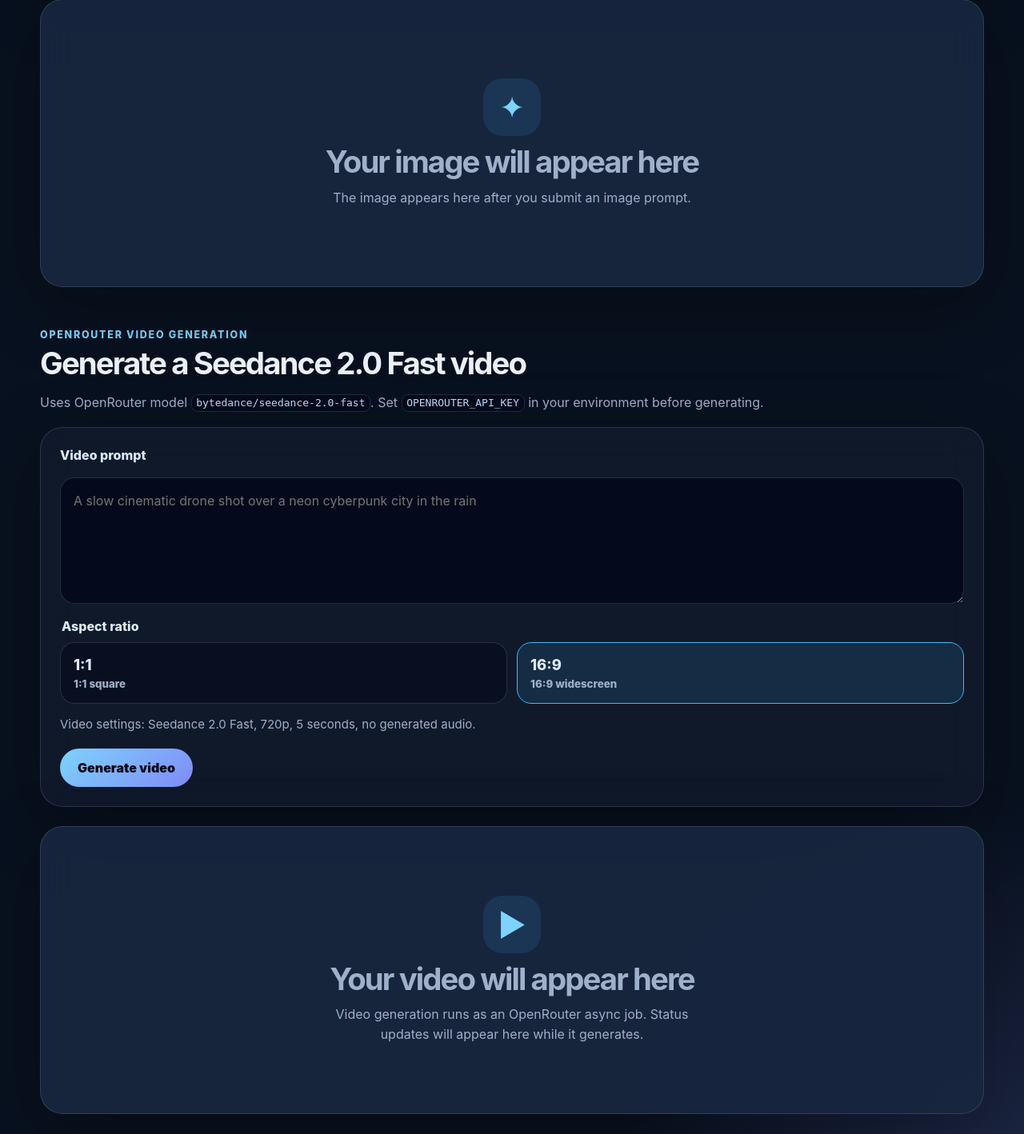
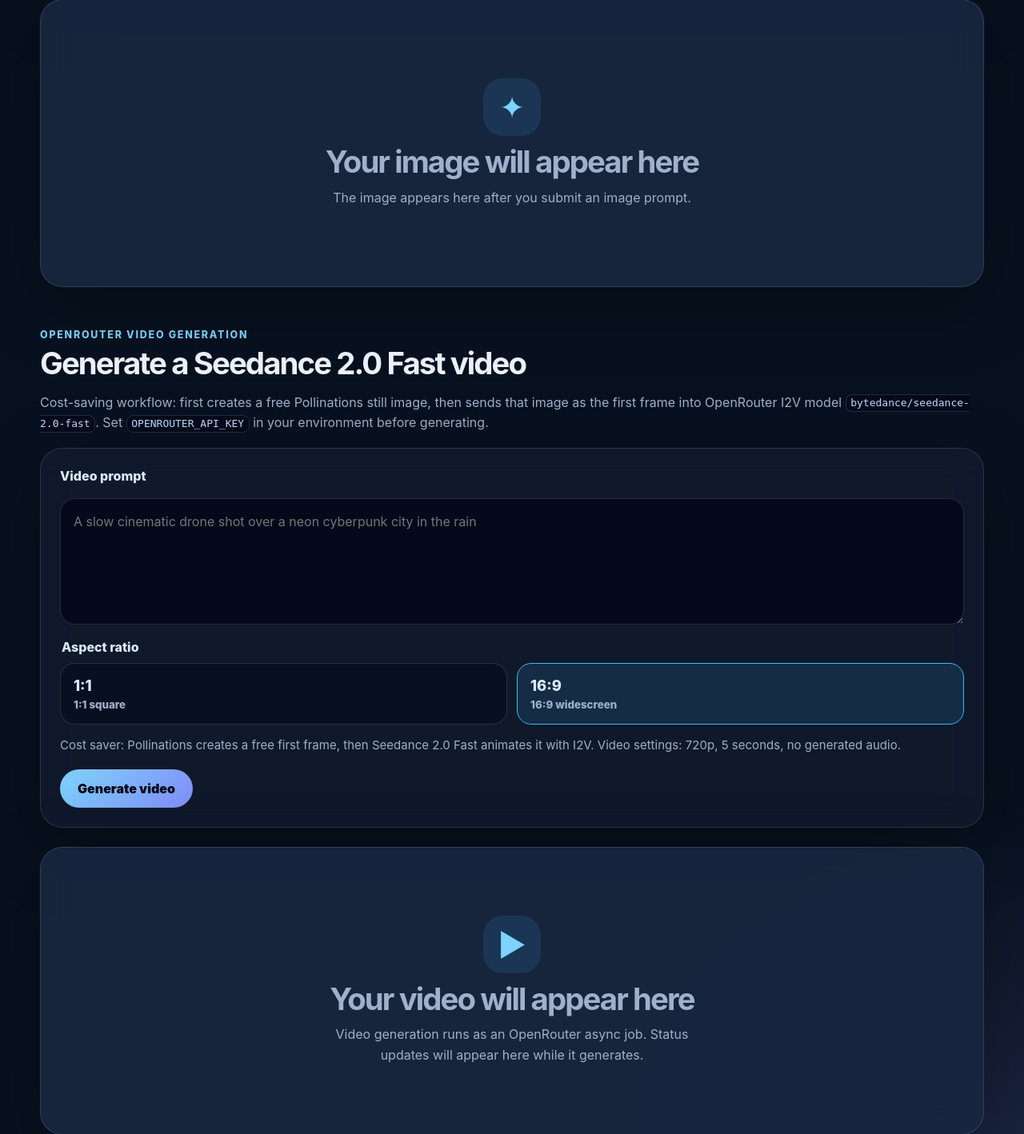
Before and after one commit to NoelVFX/TexttoImage, a Flask app: page / in a window 1280 px wide. Shown: the part 896-2314 px from the top of the page at 80% size. Run offline with Flask 3, Linux system fonts and the light colour scheme.

Commit message:
Use Pollinations start frames for I2V

```diff
--- a/OpenRouterVideo.py
+++ b/OpenRouterVideo.py
@@ -82,9 +82,15 @@ def submit_video_job(
     duration: int = DEFAULT_VIDEO_DURATION,
     resolution: str = DEFAULT_VIDEO_RESOLUTION,
     generate_audio: bool = False,
+    first_frame_url: str | None = None,
     timeout: int = 30,
 ) -> Dict[str, Any]:
-    """Submit a Seedance 2.0 Fast text-to-video job to OpenRouter."""
+    """Submit a Seedance 2.0 Fast video job to OpenRouter.
+
+    When first_frame_url is provided, OpenRouter treats the request as
+    image-to-video (I2V). The app uses a free Pollinations image URL for that
+    first frame to reduce paid video-token usage versus pure text-to-video.
+    """
     prompt = prompt.strip()
     if not prompt:
         raise ValueError("Prompt is required.")
@@ -99,6 +105,15 @@ def submit_video_job(
         "duration": duration,
         "generate_audio": generate_audio,
     }
+
+    if first_frame_url:
+        payload["frame_images"] = [
+            {
+                "type": "image_url",
+                "image_url": {"url": first_frame_url},
+                "frame_type": "first_frame",
+            }
+        ]
 
     response = requests.post(
         f"{OPENROUTER_API_BASE}/videos",
--- a/app.py
+++ b/app.py
@@ -23,6 +23,11 @@ GENERATED_DIR.mkdir(parents=True, exist_ok=True)
 
 app = Flask(__name__)
 app.config["MAX_CONTENT_LENGTH"] = 16 * 1024 * 1024
+
+VIDEO_START_FRAME_SIZES = {
+    "1:1": (720, 720),
+    "16:9": (1280, 720),
+}
 
 
 def render_index(**overrides):
@@ -96,6 +101,14 @@ def start_video_generation():
     if not prompt:
         return jsonify({"error": "Please enter a prompt before generating a video."}), 400
 
+    frame_width, frame_height = VIDEO_START_FRAME_SIZES[selected_ratio]
+    start_frame_url = build_pollinations_url(
+        f"Static cinematic first frame for video: {prompt}",
+        model_choice=DEFAULT_MODEL,
+        width=frame_width,
+        height=frame_height,
+    )
+
     try:
         job = submit_video_job(
             prompt,
@@ -103,6 +116,7 @@ def start_video_generation():
             duration=DEFAULT_VIDEO_DURATION,
             resolution=DEFAULT_VIDEO_RESOLUTION,
             generate_audio=False,
+            first_frame_url=start_frame_url,
         )
     except (OpenRouterVideoError, ValueError) as exc:
         return jsonify({"error": str(exc)}), 502
@@ -113,6 +127,8 @@ def start_video_generation():
             "polling_url": job.get("polling_url"),
             "status": job.get("status", "pending"),
             "model": "bytedance/seedance-2.0-fast",
+            "start_frame_url": start_frame_url,
+            "workflow": "pollinations-start-frame-to-openrouter-i2v",
         }
     ), 202
 
--- a/static/styles.css
+++ b/static/styles.css
@@ -243,6 +243,14 @@ button:disabled {
   aspect-ratio: 16 / 9;
 }
 
+.start-frame-preview {
+  margin: 18px 0;
+}
+
+.start-frame-image {
+  max-height: 360px;
+}
+
 .empty-state {
   min-height: 310px;
   display: grid;
--- a/templates/index.html
+++ b/templates/index.html
@@ -70,7 +70,7 @@
       <div class="section-heading">
         <p class="eyebrow">OpenRouter video generation</p>
         <h2>Generate a Seedance 2.0 Fast video</h2>
-        <p class="section-copy">Uses OpenRouter model <code>bytedance/seedance-2.0-fast</code>. Set <code>OPENROUTER_API_KEY</code> in your environment before generating.</p>
+        <p class="section-copy">Cost-saving workflow: first creates a free Pollinations still image, then sends that image as the first frame into OpenRouter I2V model <code>bytedance/seedance-2.0-fast</code>. Set <code>OPENROUTER_API_KEY</code> in your environment before generating.</p>
       </div>
 
       <section class="card app-card">
@@ -91,7 +91,7 @@
             </div>
           </fieldset>
 
-          <p class="form-note">Video settings: Seedance 2.0 Fast, 720p, {{ default_video_duration }} seconds, no generated audio.</p>
+          <p class="form-note">Cost saver: Pollinations creates a free first frame, then Seedance 2.0 Fast animates it with I2V. Video settings: 720p, {{ default_video_duration }} seconds, no generated audio.</p>
           <button type="submit" id="video-generate-button">Generate video</button>
         </form>
 
@@ -114,6 +114,10 @@
             <a class="download-button hidden" id="video-download" href="#" target="_blank" rel="noopener" download="generated-video.mp4">Download</a>
           </div>
           <p class="status-line" id="video-status-line">Waiting for OpenRouter...</p>
+          <div class="start-frame-preview hidden" id="start-frame-preview">
+            <p class="eyebrow">Free Pollinations start frame</p>
+            <img class="generated-image start-frame-image" id="start-frame-image" alt="Pollinations-generated starting frame for the video">
+          </div>
           <video class="generated-video hidden" id="generated-video" controls playsinline></video>
         </div>
       </section>
@@ -137,6 +141,8 @@
     const videoLine = document.getElementById('video-status-line');
     const videoEl = document.getElementById('generated-video');
     const videoDownload = document.getElementById('video-download');
+    const startFramePreview = document.getElementById('start-frame-preview');
+    const startFrameImage = document.getElementById('start-frame-image');
 
     const setVideoError = (message) => {
       videoError.textContent = message;
@@ -155,7 +161,7 @@
 
       const status = data.status || 'unknown';
       videoTitle.textContent = status === 'completed' ? 'Your result' : `Status: ${status}`;
-      videoLine.textContent = `OpenRouter job ${jobId}: ${status}`;
+      videoLine.textContent = `OpenRouter I2V job ${jobId}: ${status}`;
 
       if (status === 'completed') {
         if (!data.video_url) {
@@ -189,6 +195,8 @@
       videoPanel.classList.remove('hidden');
       videoEl.classList.add('hidden');
       videoEl.removeAttribute('src');
+      startFramePreview.classList.add('hidden');
+      startFrameImage.removeAttribute('src');
       videoDownload.classList.add('hidden');
       videoDownload.href = '#';
       videoTitle.textContent = 'Submitting job...';
@@ -215,8 +223,12 @@
         if (!data.id) {
           throw new Error('OpenRouter did not return a video job id.');
         }
-        videoTitle.textContent = 'Video job submitted';
-        videoLine.textContent = `OpenRouter job ${data.id}: ${data.status || 'pending'}`;
+        if (data.start_frame_url) {
+          startFrameImage.src = data.start_frame_url;
+          startFramePreview.classList.remove('hidden');
+        }
+        videoTitle.textContent = 'I2V job submitted';
+        videoLine.textContent = `Free start frame generated; OpenRouter I2V job ${data.id}: ${data.status || 'pending'}`;
         window.setTimeout(() => pollVideoJob(data.id).catch((error) => setVideoError(error.message)), 5000);
       } catch (error) {
         setVideoError(error.message);
```
Also changed, not shown: README.md.
